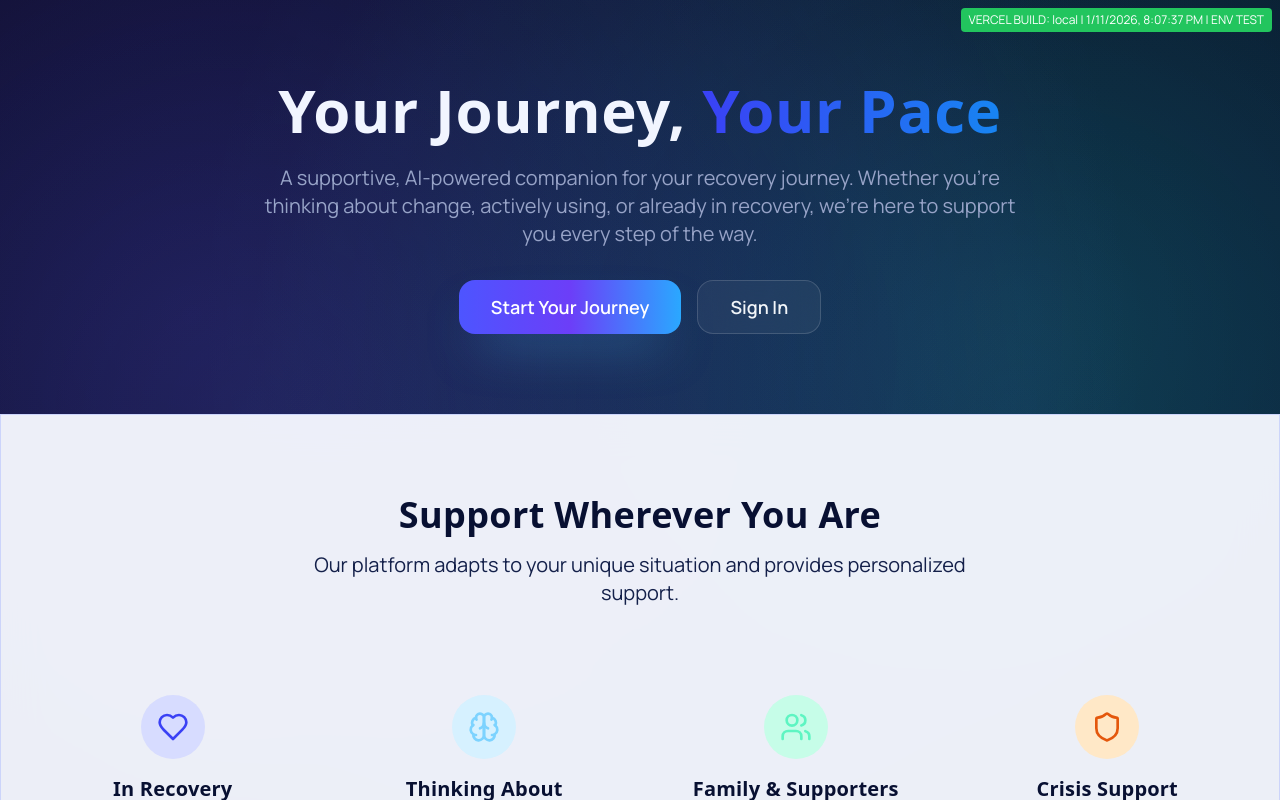
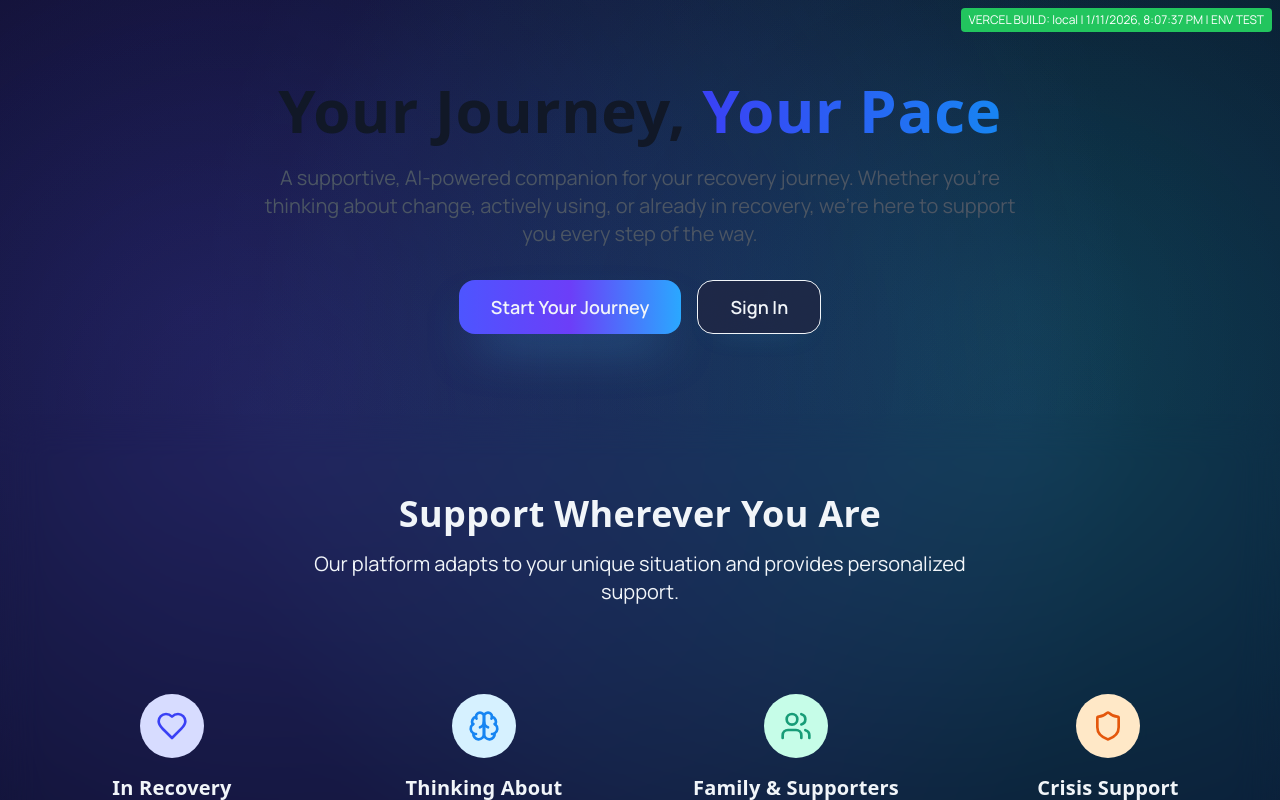
Before and after one commit to avalosamanda498-boop/OwnRecovery, a Next.js app: page / in a window 1280 px wide. Shown: the top 800 px of the page. Built offline with nearby package versions, Linux system fonts and the light colour scheme.

Commit message:
Centralize dark theme tokens and fix contrast

```diff
--- a/src/app/globals.css
+++ b/src/app/globals.css
@@ -1,19 +1,43 @@
+.text-primary {
+  color: var(--text-primary) !important;
+}
+
+.text-secondary {
+  color: var(--text-secondary) !important;
+}
+
+.text-muted {
+  color: rgba(148, 163, 184, 0.85) !important;
+}
+
+.surface-border {
+  border-color: var(--border-soft) !important;
+}
+
+.shadow-sm {
+  box-shadow: var(--shadow-soft) !important;
+}
+
+.focus\\:ring-offset-2 {
+  --tw-ring-offset-color: var(--color-background);
+}
 @tailwind base;
 @tailwind components;
 @tailwind utilities;
 
+@import '../styles/theme.css';
 @import url('https://fonts.googleapis.com/css2?family=Manrope:wght@300;400;500;600;700&family=Space+Grotesk:wght@400;500;600;700&display=swap');
 
 :root {
-  --color-background: #040511;
-  --color-surface: rgba(22, 26, 46, 0.68);
-  --color-glow: rgba(76, 194, 255, 0.35);
-  --color-border: rgba(132, 150, 255, 0.2);
-  --color-text-primary: #e6edff;
-  --color-text-muted: #97a3c7;
-  --color-heading: #f1f5ff;
-  --shadow-soft: 0 40px 90px -60px rgba(19, 212, 255, 0.65);
-  --shadow-card: 0 25px 65px -45px rgba(119, 137, 255, 0.85);
+  --color-background: var(--bg-app);
+  --color-surface: var(--bg-surface);
+  --color-glow: rgba(108, 77, 248, 0.3);
+  --color-border: var(--border-soft);
+  --color-text-primary: var(--text-primary);
+  --color-text-muted: var(--text-secondary);
+  --color-heading: var(--text-primary);
+  --shadow-soft: var(--shadow-soft);
+  --shadow-card: var(--shadow-soft);
 }
 
 * {
@@ -53,13 +77,13 @@ h1, h2, h3, h4 {
 }
 
 a {
-  color: #7dd3ff;
+  color: var(--accent-secondary);
   text-decoration: none;
   transition: color 0.2s ease;
 }
 
 a:hover {
-  color: #b8f1ff;
+  color: #a5f0ff;
 }
 
 /* Custom scrollbar */
@@ -85,7 +109,7 @@ a:hover {
 /* Custom components */
 @layer components {
   .btn-primary {
-    @apply relative inline-flex items-center justify-center overflow-hidden rounded-2xl bg-gradient-to-r from-primary-500 via-electric-violet to-secondary-500 px-5 py-2.5 text-sm font-semibold text-white shadow-[0_25px_50px_-20px_rgba(76,194,255,0.55)] transition-transform duration-300 ease-out focus:outline-none focus-visible:ring-2 focus-visible:ring-neon-cyan/70 focus-visible:ring-offset-2 focus-visible:ring-offset-slate-900;
+    @apply relative inline-flex items-center justify-center overflow-hidden rounded-2xl bg-gradient-to-r from-primary-500 via-electric-violet to-secondary-500 px-5 py-2.5 text-sm font-semibold text-[color:var(--text-primary)] shadow-[0_25px_50px_-20px_rgba(76,194,255,0.55)] transition-transform duration-300 ease-out focus:outline-none focus-visible:ring-2 focus-visible:ring-[color:var(--accent-secondary)] focus-visible:ring-offset-2 focus-visible:ring-offset-[color:var(--color-background)];
   }
 
   .btn-primary::after {
@@ -104,15 +128,21 @@ a:hover {
   }
 
   .btn-secondary {
-    @apply inline-flex items-center justify-center rounded-2xl border border-white/15 bg-white/5 px-5 py-2.5 text-sm font-semibold text-slate-100 backdrop-blur-xl transition-all duration-300 hover:border-neon-cyan/40 hover:shadow-[0_20px_45px_-30px_rgba(60,242,255,0.6)];
+    @apply inline-flex items-center justify-center rounded-2xl border border-[color:var(--border-soft)] bg-[color:rgba(32,38,66,0.75)] px-5 py-2.5 text-sm font-semibold text-[color:var(--text-primary)] backdrop-blur-xl transition-all duration-300;
+    box-shadow: 0 12px 30px -22px rgba(60, 213, 255, 0.35);
+  }
+
+  .btn-secondary:hover {
+    border-color: rgba(60, 213, 255, 0.5);
+    box-shadow: 0 20px 45px -30px rgba(60, 213, 255, 0.45);
   }
 
   .btn-success {
-    @apply inline-flex items-center justify-center rounded-2xl bg-gradient-to-r from-success-500 via-success-400 to-teal-300 px-5 py-2.5 text-sm font-semibold text-slate-900 shadow-[0_20px_45px_-25px_rgba(34,197,94,0.55)] transition-transform duration-300 hover:-translate-y-0.5 focus:outline-none focus-visible:ring-2 focus-visible:ring-success-300/70 focus-visible:ring-offset-2 focus-visible:ring-offset-slate-900;
+    @apply inline-flex items-center justify-center rounded-2xl bg-gradient-to-r from-emerald-500 via-teal-400 to-cyan-400 px-5 py-2.5 text-sm font-semibold text-slate-900 shadow-[0_20px_45px_-25px_rgba(34,197,94,0.55)] transition-transform duration-300 hover:-translate-y-0.5 focus:outline-none focus-visible:ring-2 focus-visible:ring-emerald-300/70 focus-visible:ring-offset-2 focus-visible:ring-offset-[color:var(--color-background)];
   }
 
   .card {
-    @apply relative overflow-hidden rounded-3xl border border-slate-200/70 bg-[rgba(246,248,255,0.93)] p-6 text-slate-900 shadow-[0_30px_75px_-55px_rgba(36,48,121,0.45)] backdrop-blur-xl;
+    @apply relative overflow-hidden rounded-3xl border border-[color:var(--border-soft)] bg-[color:var(--color-surface)] p-6 text-[color:var(--text-primary)] shadow-[var(--shadow-soft)] backdrop-blur-2xl;
   }
 
   .card::before {
@@ -120,14 +150,13 @@ a:hover {
     position: absolute;
     inset: -1px;
     border-radius: inherit;
-    background: linear-gradient(135deg, rgba(199, 209, 255, 0.65), rgba(143, 203, 255, 0.45), transparent 70%);
-    opacity: 0.55;
+    background: linear-gradient(135deg, rgba(108, 77, 248, 0.28), rgba(60, 213, 255, 0.18), transparent 70%);
+    opacity: 0.4;
     pointer-events: none;
   }
 
   .panel-light {
-    @apply rounded-3xl border border-slate-200/70 bg-[rgba(245,247,255,0.96)] p-6 shadow-[0_30px_70px_-55px_rgba(35,46,120,0.35)] backdrop-blur-xl;
-    color: #0d1636;
+    @apply rounded-3xl border border-[color:var(--border-soft)] bg-[color:var(--color-surface)] p-6 text-[color:var(--text-secondary)] shadow-[var(--shadow-soft)] backdrop-blur-2xl;
   }
 
   .panel-light h1,
@@ -136,29 +165,28 @@ a:hover {
   .panel-light h4,
   .panel-light h5,
   .panel-light h6 {
-    color: #09123c !important;
+    color: var(--text-primary) !important;
   }
 
   .panel-light :is(p, span, li, label) {
-    color: #1a2549 !important;
+    color: var(--text-secondary) !important;
   }
 
   .panel-light-muted {
-    @apply rounded-3xl border border-slate-200/60 bg-[rgba(239,242,255,0.92)] p-4 shadow-[0_25px_60px_-55px_rgba(33,45,112,0.28)] backdrop-blur-lg;
-    color: #102047;
+    @apply rounded-3xl border border-[color:var(--border-soft)] bg-[color:var(--color-surface-muted)] p-4 text-[color:var(--text-secondary)] shadow-[var(--shadow-soft)] backdrop-blur-2xl;
   }
 
   .input-field {
-    @apply w-full rounded-xl border border-white/15 bg-white/5 px-3 py-2 text-slate-100 placeholder-slate-400 transition-all duration-200 focus:border-transparent focus:ring-2 focus:ring-neon-cyan/70 focus:ring-offset-2 focus:ring-offset-slate-900;
-    box-shadow: inset 0 0 0 1px rgba(147, 197, 253, 0.08);
+    @apply w-full rounded-xl border border-[color:var(--border-soft)] bg-[rgba(29,38,64,0.72)] px-3 py-2 text-[color:var(--text-primary)] placeholder-[color:var(--text-muted)] transition-all duration-200 focus:border-transparent focus:ring-2 focus:ring-[color:var(--accent-secondary)] focus:ring-offset-2 focus:ring-offset-[color:var(--color-background)];
+    box-shadow: inset 0 0 0 1px rgba(64, 83, 140, 0.3);
   }
 
   .mood-emoji {
-    @apply text-2xl cursor-pointer transition-transform duration-200 hover:scale-110 text-slate-300;
+    @apply text-2xl cursor-pointer transition-transform duration-200 hover:scale-110 text-[color:var(--text-secondary)];
   }
 
   .mood-emoji.selected {
-    @apply scale-125 ring-2 ring-neon-cyan/70 rounded-full bg-white/5;
+    @apply scale-125 ring-2 ring-[color:var(--accent-secondary)] rounded-full bg-[rgba(60,213,255,0.18)];
   }
 }
 
@@ -192,7 +220,7 @@ a:hover {
 
 /* Mood tracking specific styles */
 .mood-scale {
-  @apply flex justify-between items-center rounded-2xl border border-white/10 bg-white/10 p-4 text-slate-100 backdrop-blur-xl;
+  @apply flex justify-between items-center rounded-2xl border border-[color:var(--border-soft)] bg-[color:rgba(28,34,58,0.7)] p-4 text-[color:var(--text-primary)] backdrop-blur-xl;
 }
 
 .craving-indicator {
@@ -221,36 +249,36 @@ a:hover {
 
 /* Global overrides for legacy utility combinations */
 .bg-white {
-  background-color: rgba(246, 248, 255, 0.96) !important;
-  color: #0d1636 !important;
-  border: 1px solid rgba(138, 155, 255, 0.32) !important;
-  backdrop-filter: blur(22px);
+  background-color: var(--color-surface) !important;
+  color: var(--text-primary) !important;
+  border: 1px solid var(--border-soft) !important;
+  backdrop-filter: blur(20px);
 }
 
 .bg-gray-50,
 .bg-gray-100 {
-  background-color: rgba(242, 245, 255, 0.94) !important;
-  color: #0f1a40 !important;
-  border: 1px solid rgba(172, 188, 255, 0.25) !important;
-  backdrop-filter: blur(20px);
+  background-color: var(--color-surface-muted) !important;
+  color: var(--text-secondary) !important;
+  border: 1px solid rgba(80, 105, 160, 0.35) !important;
+  backdrop-filter: blur(18px);
 }
 
 .bg-white :is(h1, h2, h3, h4, h5, h6) {
-  color: #081032 !important;
+  color: var(--text-primary) !important;
 }
 
 .bg-white :is(p, span, li, label, button) {
-  color: #14204a !important;
+  color: var(--text-secondary) !important;
 }
 
 .bg-gray-50 :is(h1, h2, h3, h4, h5, h6),
 .bg-gray-100 :is(h1, h2, h3, h4, h5, h6) {
-  color: #0b1437 !important;
+  color: var(--text-primary) !important;
 }
 
 .bg-gray-50 :is(p, span, li, label, button),
 .bg-gray-100 :is(p, span, li, label, button) {
-  color: #1a2549 !important;
+  color: var(--text-secondary) !important;
 }
 
 .bg-primary-50,
@@ -259,12 +287,12 @@ a:hover {
 .bg-warning-50,
 .bg-danger-50 {
   position: relative;
-  background-color: rgba(247, 249, 255, 0.95) !important;
-  border: 1px solid rgba(136, 151, 255, 0.38) !important;
-  box-shadow: 0 32px 70px -55px rgba(42, 57, 124, 0.35);
-  color: #0d1533 !important;
+  background-color: var(--color-surface) !important;
+  border: 1px solid var(--border-soft) !important;
+  box-shadow: var(--shadow-soft);
+  color: var(--text-primary) !important;
   overflow: hidden;
-  backdrop-filter: blur(18px);
+  backdrop-filter: blur(22px);
 }
 
 .bg-primary-50::before,
@@ -276,8 +304,8 @@ a:hover {
   position: absolute;
   inset: -1px;
   border-radius: inherit;
-  background: linear-gradient(135deg, rgba(175, 188, 255, 0.55), rgba(152, 228, 255, 0.4), transparent 65%);
-  opacity: 0.6;
+  background: linear-gradient(135deg, rgba(86, 77, 255, 0.22), rgba(60, 213, 255, 0.18), transparent 65%);
+  opacity: 0.45;
   pointer-events: none;
 }
 
@@ -291,23 +319,23 @@ a:hover {
 }
 
 .bg-primary-50 :is(p, span, li) {
-  color: rgba(30, 48, 109, 0.9) !important;
+  color: var(--text-secondary) !important;
 }
 
 .bg-secondary-50 :is(p, span, li) {
-  color: rgba(26, 54, 107, 0.9) !important;
+  color: var(--text-secondary) !important;
 }
 
 .bg-success-50 :is(p, span, li) {
-  color: rgba(21, 72, 67, 0.88) !important;
+  color: var(--text-secondary) !important;
 }
 
 .bg-warning-50 :is(p, span, li) {
-  color: rgba(111, 61, 10, 0.88) !important;
+  color: var(--text-secondary) !important;
 }
 
 .bg-danger-50 :is(p, span, li) {
-  color: rgba(102, 24, 32, 0.88) !important;
+  color: var(--text-secondary) !important;
 }
 
 .bg-primary-50 :is(h1, h2, h3, h4, h5, h6),
@@ -315,56 +343,5 @@ a:hover {
 .bg-success-50 :is(h1, h2, h3, h4, h5, h6),
 .bg-warning-50 :is(h1, h2, h3, h4, h5, h6),
 .bg-danger-50 :is(h1, h2, h3, h4, h5, h6) {
-  color: #07103b !important;
+  color: var(--text-primary) !important;
 }
-
-.border-gray-200,
-.border-gray-300 {
-  border-color: rgba(129, 140, 248, 0.18) !important;
-}
-
-.border-secondary-200 {
-  border-color: rgba(74, 194, 255, 0.28) !important;
-}
-
-.border-success-200 {
-  border-color: rgba(64, 231, 183, 0.24) !important;
-}
-
-.border-warning-100,
-.border-warning-200 {
-  border-color: rgba(255, 186, 102, 0.28) !important;
-}
-
-.text-gray-900,
-.text-gray-800 {
-  color: var(--color-heading) !important;
-}
-
-.text-gray-700,
-.text-gray-600 {
-  color: var(--color-text-muted) !important;
-}
-
-.text-gray-500,
-.text-gray-400 {
-  color: rgba(170, 182, 220, 0.78) !important;
-}
-
-.text-secondary-700,
-.text-secondary-600 {
-  color: #7dd3ff !important;
-}
-
-.text-success-700,
-.text-success-600 {
-  color: #5ef5c2 !important;
-}
-
-.shadow-sm {
-  box-shadow: var(--shadow-card) !important;
-}
-
-.focus\\:ring-offset-2 {
-  --tw-ring-offset-color: rgba(6, 11, 24, 0.85);
-}
--- /dev/null
+++ b/src/styles/theme.css
@@ -0,0 +1,15 @@
+/* Design Tokens - Quantum AI Dark Theme */
+:root {
+  --bg-app: #050812;
+  --bg-surface: rgba(14, 20, 35, 0.92);
+  --bg-surface-muted: rgba(20, 29, 48, 0.88);
+  --accent-primary: #6c4dff;
+  --accent-secondary: #3cd5ff;
+  --text-primary: #e5e7ef;
+  --text-secondary: #98a2c3;
+  --text-muted: rgba(148, 163, 184, 0.9);
+  --border-strong: rgba(112, 128, 255, 0.35);
+  --border-soft: rgba(71, 84, 130, 0.3);
+  --shadow-soft: 0 28px 60px -40px rgba(52, 72, 140, 0.45);
+  --shadow-accent: 0 26px 60px -35px rgba(76, 213, 255, 0.45);
+}
```
Also changed, not shown: src/app/dashboard/resources/page.tsx (+16 -16 lines), src/app/dashboard/settings/page.tsx (+31 -28 lines), src/app/dashboard/supporter/page.tsx (+29 -27 lines), src/components/resources/ResourceCard.tsx (+16 -16 lines).
